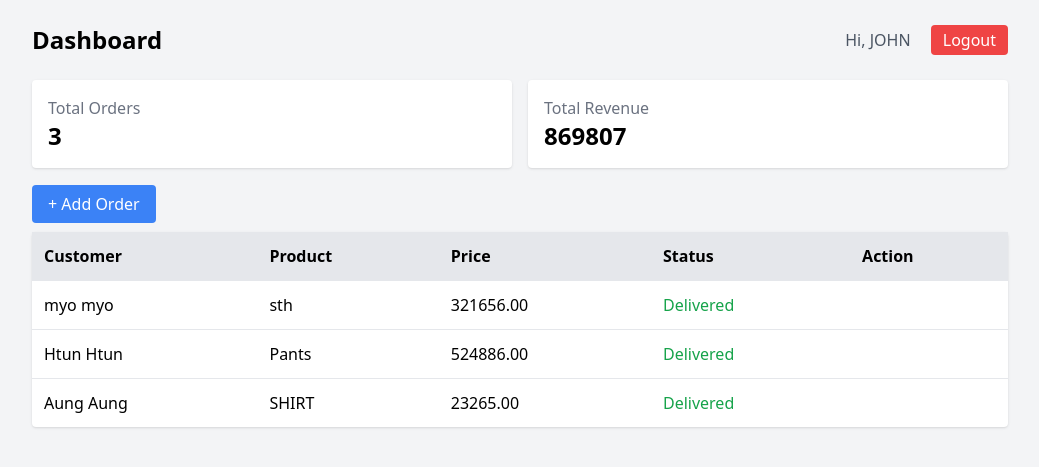
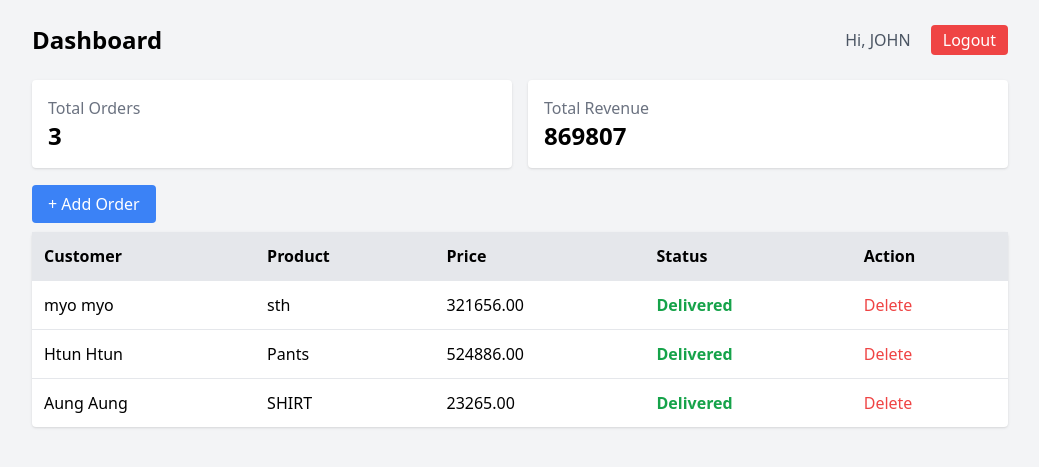
Before and after one commit to domino-dodo/order_manager, a Django app: page / in a window 1280 px wide. Shown: the top 467 px of the page, without its empty margins (120-1159 px from the left). Run offline with Django 5.2, Linux system fonts and the light colour scheme; a user stored in the database is signed in; data comes from the database, SQL or seed files in the repository; both versions use the stored data as it was after the commit; some libraries are stand-ins or nearby versions.

Commit message:
add delete page

```diff
--- a/orders/templates/orders/order_list.html
+++ b/orders/templates/orders/order_list.html
@@ -55,22 +55,37 @@
           <td class="p-3">{{ order.customer.name }}</td>
           <td class="p-3">{{ order.product_name }}</td>
           <td class="p-3">{{ order.price }}</td>
+
+          <!-- Status -->
           <td class="p-3">
             {% if order.status == 'pending' %}
-              <span class="text-yellow-600">Pending</span>
+              <span class="text-yellow-600 font-semibold">Pending</span>
             {% else %}
-              <span class="text-green-600">Delivered</span>
+              <span class="text-green-600 font-semibold">Delivered</span>
             {% endif %}
           </td>
+
+          <!-- Actions -->
           <td class="p-3">
             {% if order.status == 'pending' %}
-              <a href="/delivered/{{ order.id }}/" class="text-blue-500">Mark Delivered</a>
+              <a href="/delivered/{{ order.id }}/" class="text-blue-500 mr-3">
+                Deliver
+              </a>
             {% endif %}
+
+            <a href="/delete/{{ order.id }}/"
+               onclick="return confirm('Are you sure you want to delete this order?')"
+               class="text-red-500">
+               Delete
+            </a>
           </td>
         </tr>
+
         {% empty %}
         <tr>
-          <td colspan="5" class="p-3 text-center text-gray-500">No orders yet</td>
+          <td colspan="5" class="p-3 text-center text-gray-500">
+            No orders yet
+          </td>
         </tr>
         {% endfor %}
       </tbody>
--- a/orders/urls.py
+++ b/orders/urls.py
@@ -8,4 +8,5 @@ urlpatterns = [
     path('register/', views.register_view, name='register'),
     path('logout/', views.logout_view, name='logout'),
     path('delivered/<int:order_id>/', views.mark_delivered, name='mark_delivered'),
+    path('delete/<int:order_id>/', views.delete_order, name='delete_order'),
 ]
--- a/orders/views.py
+++ b/orders/views.py
@@ -6,7 +6,14 @@ from django.contrib.auth.models import User
 from django.contrib.auth import login
 from django.contrib.auth import logout
 from django.db.models import Sum
-from django.shortcuts import get_object_or_404
+from django.shortcuts import get_object_or_404, redirect
+from django.contrib.auth.decorators import login_required
+
+@login_required
+def delete_order(request, order_id):
+    order = get_object_or_404(Order, id=order_id, user=request.user)
+    order.delete()
+    return redirect('order_list')
 
 @login_required
 def mark_delivered(request, order_id):
```
Also changed, not shown: db.sqlite3.
